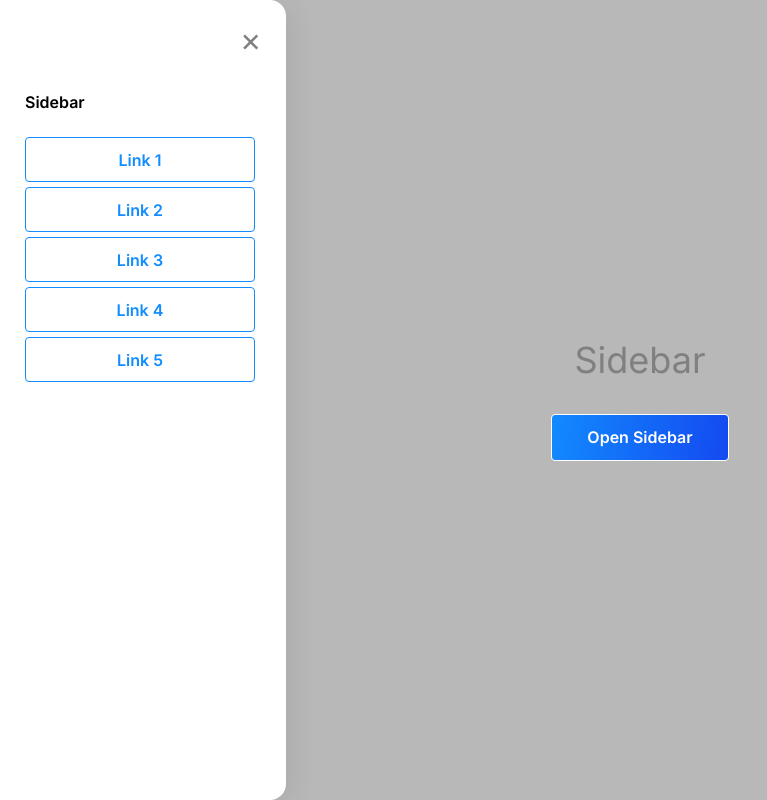
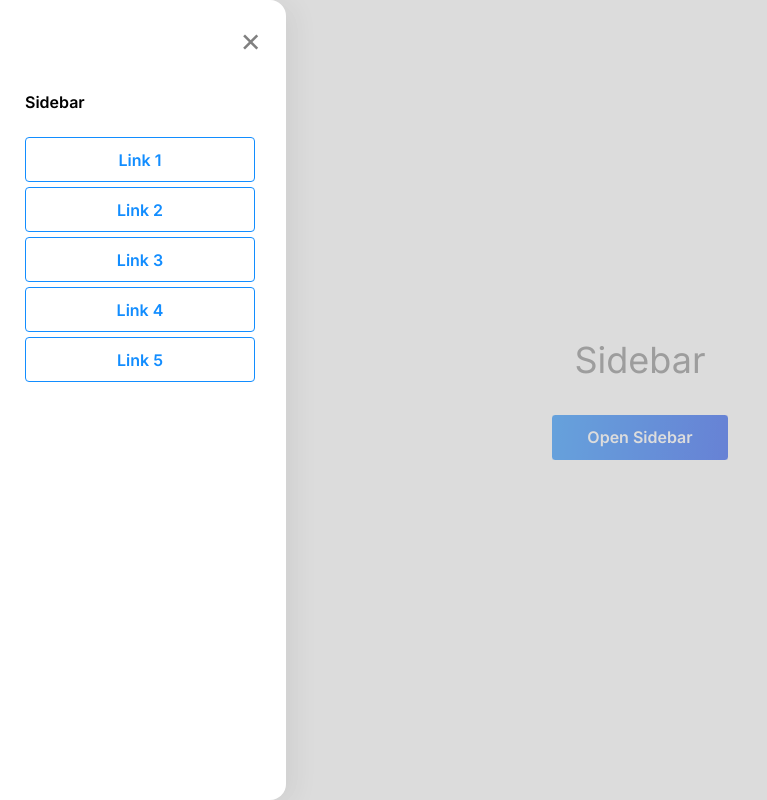
Before and after one commit to pooja-786/sidebar-page, a plain HTML site: page index.html in a window 1280 px wide. Both pictures are taken after a click on the button "Open Sidebar". Shown: the whole page, without its empty margins (0-767 px from the left). Drawn offline with Linux system fonts and the light colour scheme.

Commit message:
modify-page

```diff
--- a/asstes/css/style.css
+++ b/asstes/css/style.css
@@ -115,6 +115,7 @@
     bottom: none;
     color: rgba(128, 128, 128, 1);
     margin-top: 21px;
+
 }
 
 .openbtn {
@@ -134,7 +135,14 @@
     transition: margin-left .5s;
     padding: 16px;
 }
-
+#layer{
+    position: fixed;
+    width: 100%;
+    height: 100%;
+    background-color: rgba(185 185 185);
+    opacity: 50%;
+    display: none;
+}
 @media screen and (max-height: 450px) {
     .sidebar {
         padding-top: 15px;
--- a/index.html
+++ b/index.html
@@ -9,7 +9,8 @@
 </head>
 
 <body>
-
+    <section class="d-flex items-center justify-center min-vh-100 flex-column">
+        <div id="layer" onclick="closeNav()"></div>
         <div id="mySidebar" class="sidebar">
             <h1 class="links">Sidebar</h1>
             <a href="#" class="closebtn" onclick="closeNav()">×</a>
@@ -19,7 +20,6 @@
             <a href="#" class="link">Link 4</a>
             <a href="#" class="link">Link 5</a>
         </div>
-    <section class="d-flex items-center justify-center min-vh-100 flex-column" id="sectionbar">
         <div id="main">
             <h1 class="Sidebar">Sidebar</h1>
             <button class="open-btn" onclick="openNav()">Open Sidebar</button>
@@ -30,12 +30,12 @@
     <script>
         function openNav() {
             document.getElementById("mySidebar").style.width = "286px";
-            document.getElementById("sectionbar").style.backgroundColor = "rgba(184 184 184)";
+            document.getElementById("layer").style.display = "block";
         }
 
         function closeNav() {
             document.getElementById("mySidebar").style.width = "0";
-            document.getElementById("main").style.marginLeft = "0";
+            document.getElementById("layer").style.display = "none";
         }
     </script>
 
```
Lines whose indentation alone changed are shown as unchanged.
